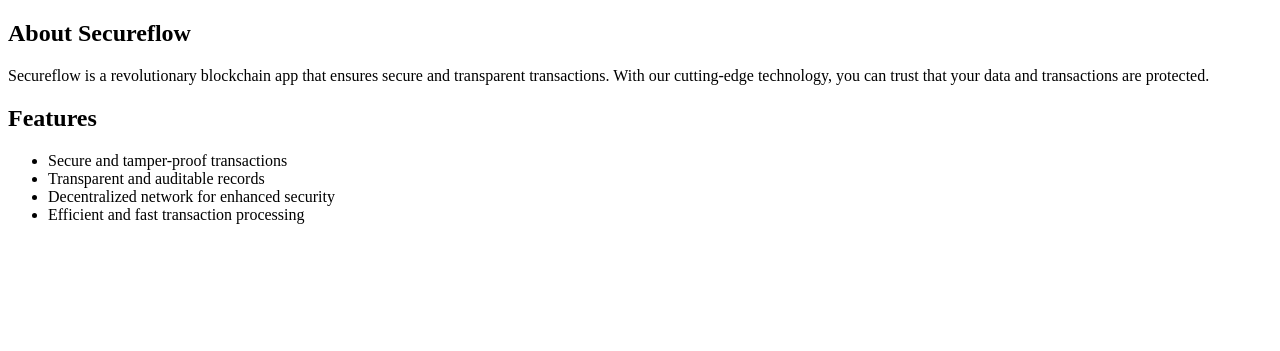
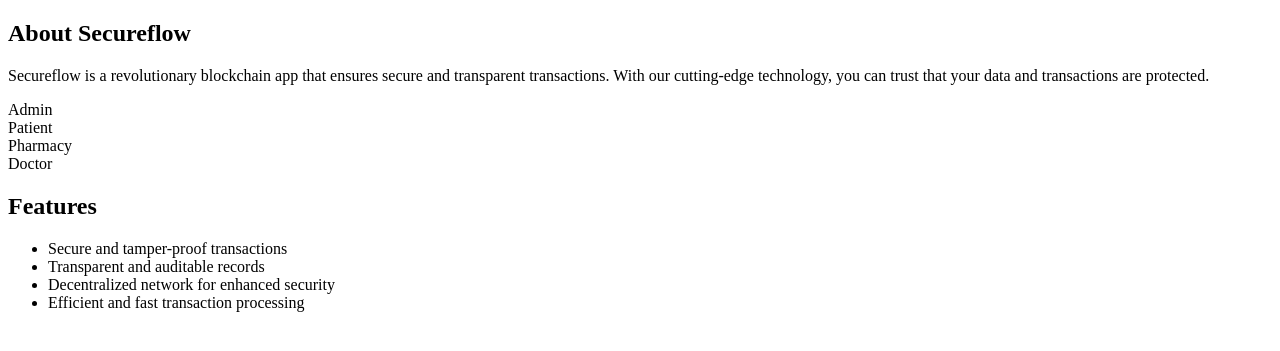
Before and after one commit to ConradKash/django_practice, a Django app: page / in a window 1280 px wide. Shown: the part 144-495 px from the top of the page. Run offline with Django 5.2, Linux system fonts and the light colour scheme.

Commit message:
Add categories to home view and update template files

```diff
--- a/templates/home.html
+++ b/base/templates/base/home.html
@@ -9,6 +9,15 @@
     <section>
         <h2>About Secureflow</h2>
         <p>Secureflow is a revolutionary blockchain app that ensures secure and transparent transactions. With our cutting-edge technology, you can trust that your data and transactions are protected.</p>
+    </section>
+    <section>
+    {% for category in categories %}
+
+    <div>
+        {{ category.Name }}
+    </div>
+
+    {% endfor %}
     </section>
 
     <section>
--- a/templates/login.html
+++ b/base/templates/base/login.html
@@ -1,4 +1,4 @@
-   {% {% extends "main.html" %}%}
+   {% extends "main.html" %}
 
 {% block content %}
    <h2>Login</h2>
--- a/base/views.py
+++ b/base/views.py
@@ -1,12 +1,20 @@
 from django.shortcuts import render
 from django.http import HttpResponse
 
+categories = [
+    {'id': '1', 'Name': 'Admin'},
+    {'id': '2', 'Name': 'Patient'},
+    {'id': '3', 'Name': 'Pharmacy'},
+    {'id': '4', 'Name': 'Doctor'},
+]
+
 # Create your views here.
 def home(request):
-    return render(request, 'home.html')
+    context = {'categories':categories}
+    return render(request, 'base\home.html', context)
 
 def login(request):
-    return render(request, 'login.html')
+    return render(request, 'base\login.html')
 
 def signup(request):
     return HttpResponse('Signup Page')
```
